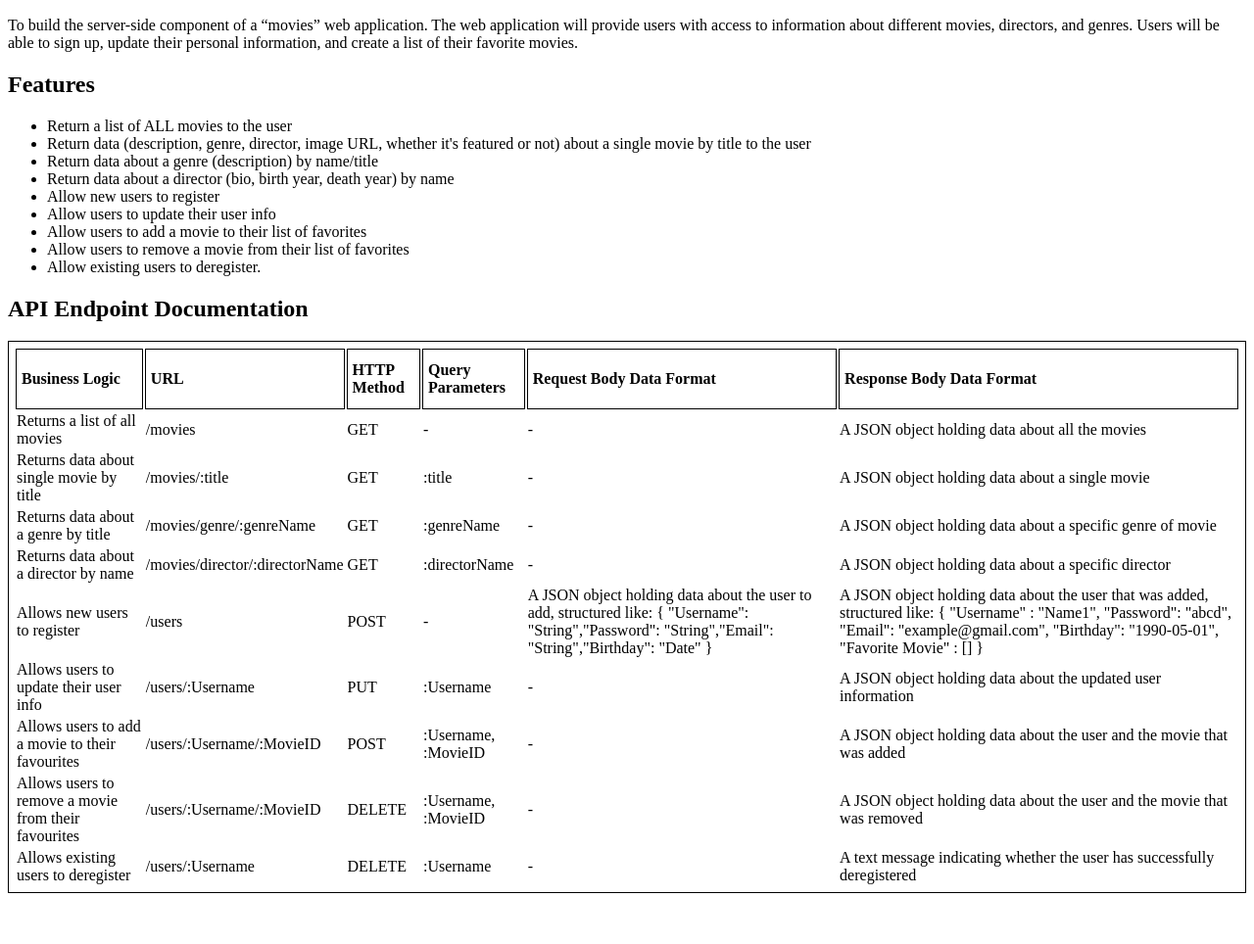
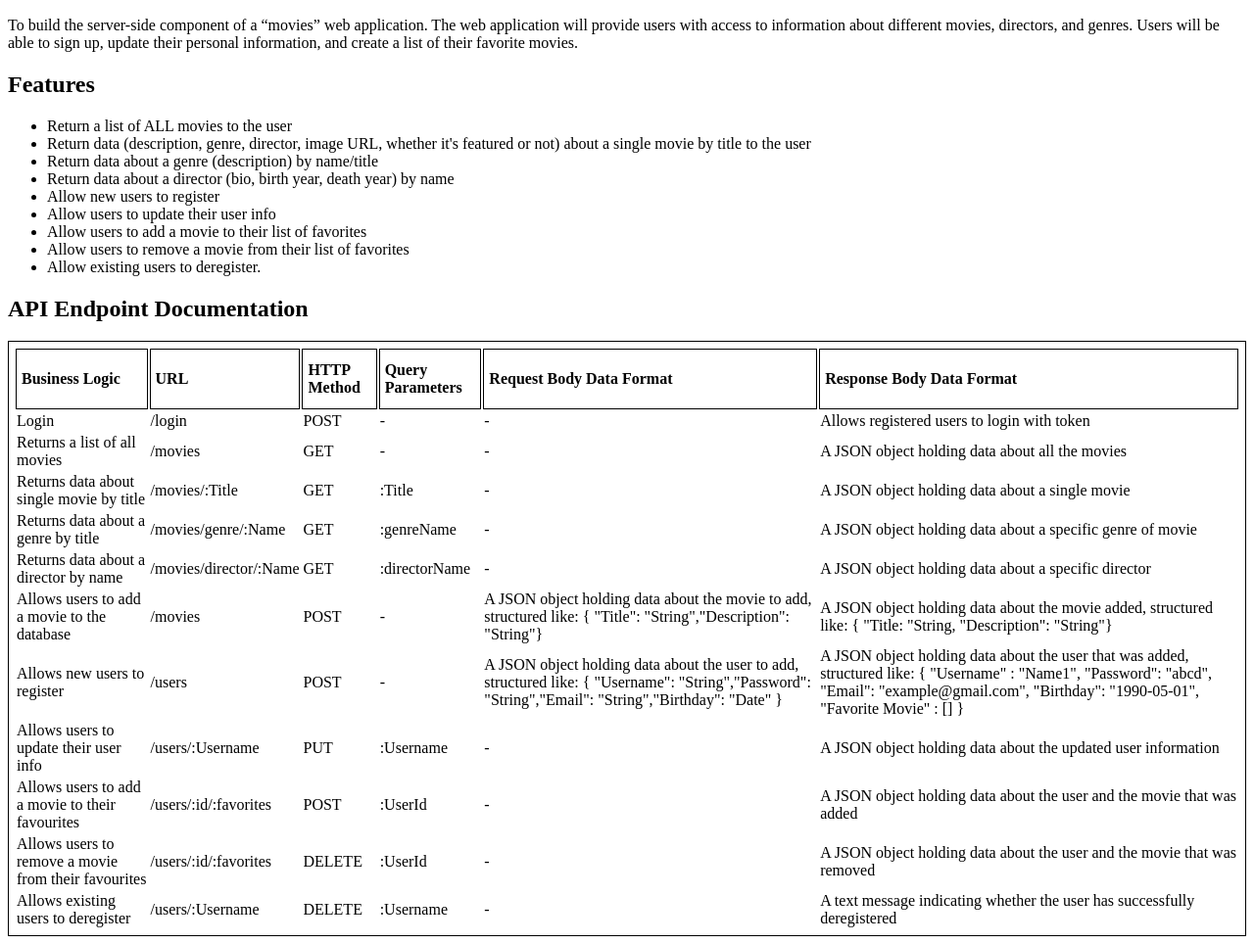
Before and after one commit to shivg90/myflix-app, a website: page public/documentation.html in a window 1280 px wide. Shown: the part 110-1074 px from the top of the page at 98% size. Before the commit the page ends 1030 px from the top, so only its background shows below. Drawn offline with Linux system fonts and the light colour scheme.

Commit message:
updated API documentation

```diff
--- a/public/documentation.html
+++ b/public/documentation.html
@@ -47,6 +47,15 @@
 
      <tbody>
       <tr>
+          <td>Login</td>
+          <td>/login</td>
+          <td>POST</td>
+          <td>-</td>
+          <td>-</td>
+          <td>Allows registered users to login with token</td>
+      </tr>
+
+      <tr>
           <td>Returns a list of all movies</td>
           <td>/movies</td>
           <td>GET</td>
@@ -57,16 +66,16 @@
 
       <tr>
         <td>Returns data about single movie by title</td>
-        <td>/movies/:title</td>
+        <td>/movies/:Title</td>
         <td>GET</td>
-        <td>:title</td>
+        <td>:Title</td>
         <td>-</td>
         <td>A JSON object holding data about a single movie</td>
       </tr>
 
       <tr>
         <td>Returns data about a genre by title</td>
-        <td>/movies/genre/:genreName</td>
+        <td>/movies/genre/:Name</td>
         <td>GET</td>
         <td>:genreName</td>
         <td>-</td>
@@ -75,11 +84,20 @@
 
       <tr>
         <td>Returns data about a director by name</td>
-        <td>/movies/director/:directorName</td>
+        <td>/movies/director/:Name</td>
         <td>GET</td>
         <td>:directorName</td>
         <td>-</td>
         <td>A JSON object holding data about a specific director</td>
+      </tr>
+
+      <tr>
+        <td>Allows users to add a movie to the database</td>
+        <td>/movies</td>
+        <td>POST</td>
+        <td>-</td>
+        <td>A JSON object holding data about the movie to add, structured like: { "Title": "String","Description": "String"}</td>
+        <td>A JSON object holding data about the movie added, structured like: { "Title: "String, "Description": "String"}</td>
       </tr>
 
       <tr>
@@ -102,18 +120,18 @@
 
       <tr>
         <td>Allows users to add a movie to their favourites</td>
-        <td>/users/:Username/:MovieID</td>
+        <td>/users/:id/:favorites</td>
         <td>POST</td>
-        <td>:Username, :MovieID</td>
+        <td>:UserId</td>
         <td>-</td>
         <td>A JSON object holding data about the user and the movie that was added</td>
       </tr>
 
       <tr>
         <td>Allows users to remove a movie from their favourites</td>
-        <td>/users/:Username/:MovieID</td>
+        <td>/users/:id/:favorites</td>
         <td>DELETE</td>
-        <td>:Username, :MovieID</td>
+        <td>:UserId</td>
         <td>-</td>
         <td>A JSON object holding data about the user and the movie that was removed</td>
       </tr>
```
